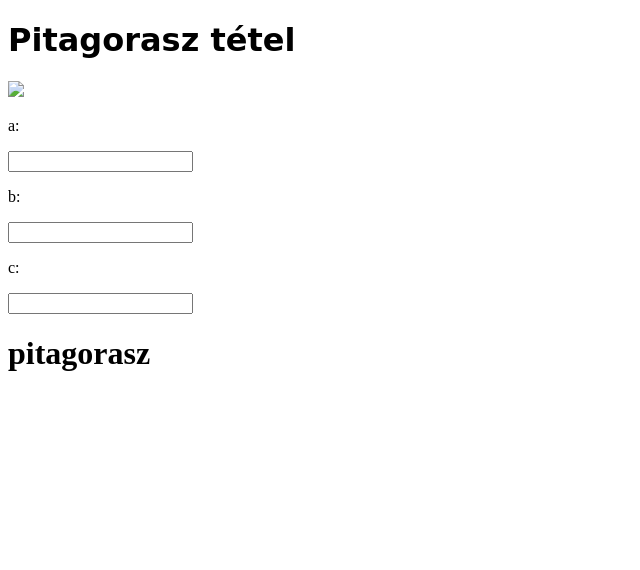
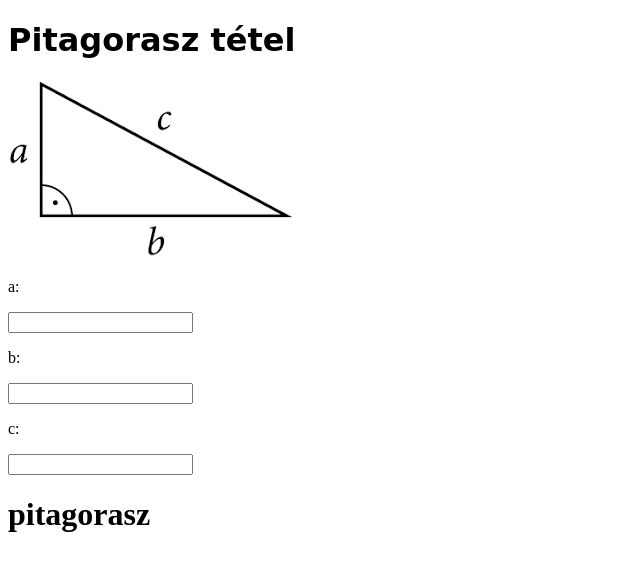
Before and after one commit to GPatrik07/munkafelulet, a plain HTML site: page index.html in a window 1280 px wide. Shown: the whole page, without its empty margins (0-640 px from the left). Drawn offline with Linux system fonts and the light colour scheme; files that its build step writes are made by us from their sources; a web font is replaced by a local one.

Commit message:
Update index.html

```diff
--- a/index.html
+++ b/index.html
@@ -19,7 +19,7 @@
     <h1 style="font-family: 'Shantell Sans', cursive;
 ">Pitagorasz tétel</h1>
 
-    <img src="pitagorasz.png">
+    <img src="java/pitagorasz.png">
     <p>a:</p><input type="number" id="a" oninput="szamol()">
     <p>b:</p><input type="number" id="b" oninput="szamol()">
     <p>c:</p><input type="number" id="c" oninput="szamol()">
```
